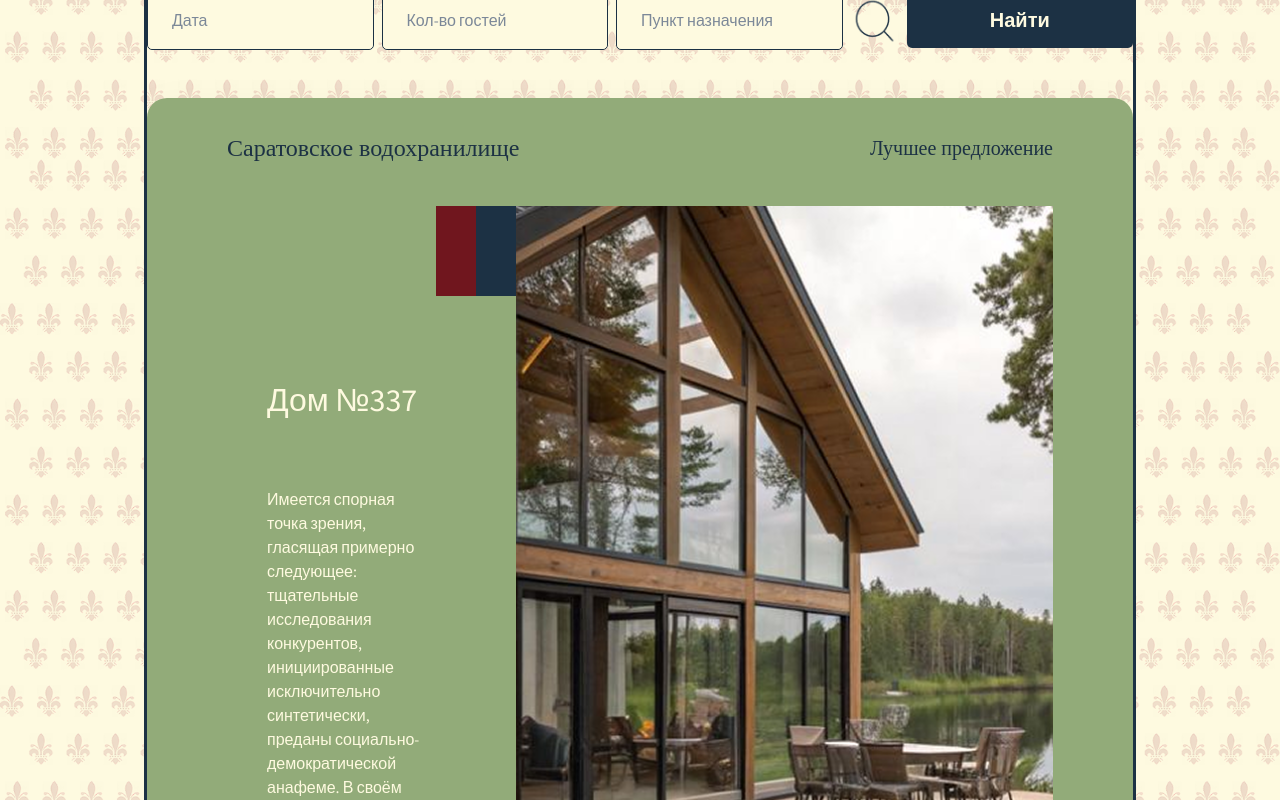
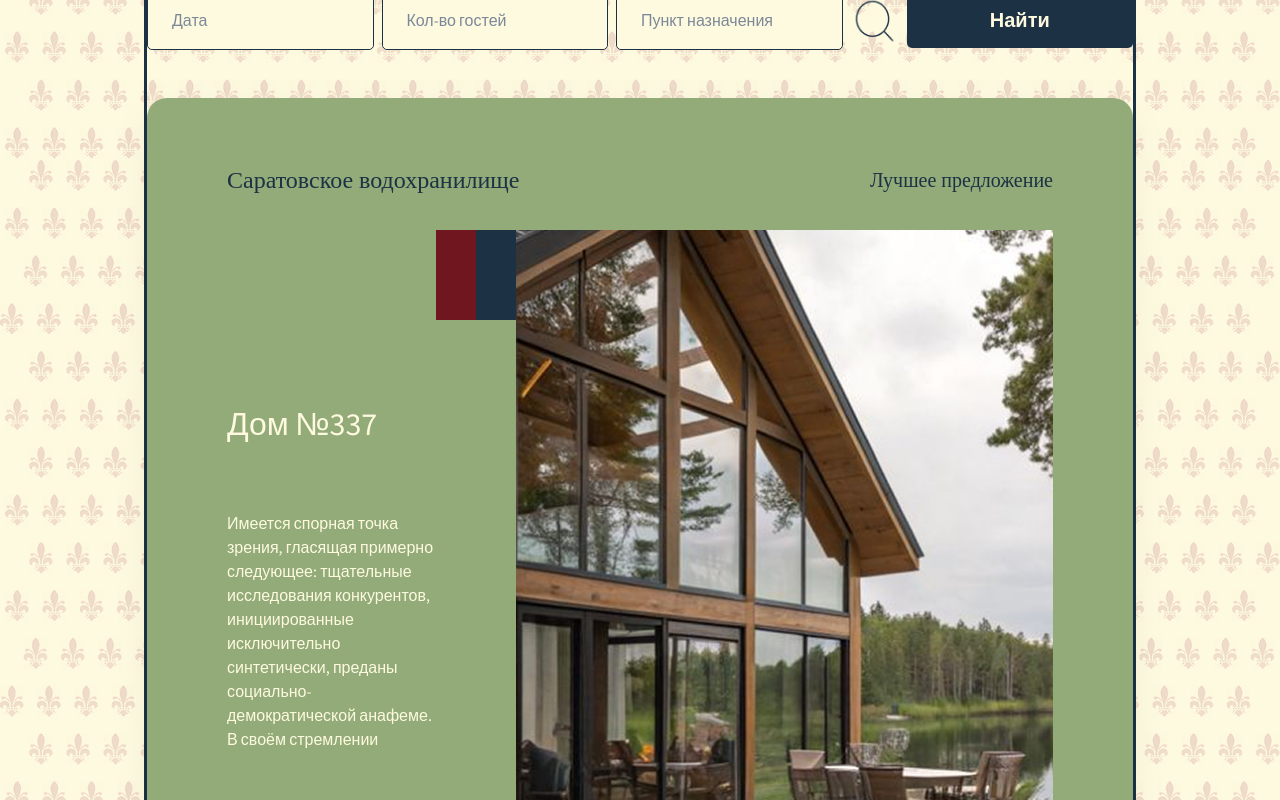
Before and after one commit to Varvara168/premium-site, a React (Vite) app: page / in a window 1280 px wide. Shown: the part 1340-2140 px from the top of the page. Built offline with nearby package versions, Linux system fonts and the light colour scheme; a web font is replaced by a local one.

Commit message:
mobile_version px-8

```diff
--- a/src/App.tsx
+++ b/src/App.tsx
@@ -105,7 +105,7 @@ export default function App() {
         )}
 
         <div className="mt-10 rounded-[0px] sm:rounded-[30px] sm:border-[3px] sm:border-[#1C3144] w-full">
-          <div className="overflow-hidden rounded-[0px] sm:rounded-[26px]">
+          <div className="rounded-[0px] sm:rounded-[26px] overflow-visible">
             <HeroPage />
           </div>
 
--- a/src/components/HeroPage.tsx
+++ b/src/components/HeroPage.tsx
@@ -1,4 +1,4 @@
-import { useRef, useState } from "react"
+import { useRef, useState, useEffect } from "react"
 import heroImage from "../assets/hero.png"
 import searchIcon from "../assets/search.png"
 import house337 from "../assets/house337.png"
@@ -14,8 +14,46 @@ import liesure from "../assets/image 158.png"
 export default function Hero() {
   const [showSearchInput, setShowSearchInput] = useState(false)
   const searchInputRef = useRef<HTMLInputElement | null>(null)
+
+  const headerRef = useRef<HTMLDivElement | null>(null)
+  const leftColRef = useRef<HTMLDivElement | null>(null)
+  const sectionRef = useRef<HTMLElement | null>(null)
+  const [headerSticky, setHeaderSticky] = useState(true)
+
+  useEffect(() => {
+    const offsetFromBottom = 40 // px — adjust if you want more/less gap from section bottom
+    function calc() {
+      if (typeof window === 'undefined') return
+      if (window.innerWidth < 1024) {
+        setHeaderSticky(true)
+        return
+      }
+      const left = leftColRef.current
+      const section = sectionRef.current
+      if (!left || !section) {
+        setHeaderSticky(true)
+        return
+      }
+      const leftRect = left.getBoundingClientRect()
+      const sectionRect = section.getBoundingClientRect()
+      const leftHeight = left.offsetHeight || (leftRect.bottom - leftRect.top)
+      const leftBottomDocument = leftRect.top + window.scrollY + leftHeight
+      const sectionBottomDocument = sectionRect.top + window.scrollY + (section.offsetHeight || (sectionRect.bottom - sectionRect.top))
+        const contentHeight = left.scrollHeight || left.offsetHeight || leftRect.height
+        const bottomGap = 40 // px gap from section bottom before we unstick
+        const reachedEnd = (leftRect.top + contentHeight) >= (sectionRect.bottom - bottomGap)
+      setHeaderSticky(!reachedEnd)
+    }
+    calc()
+    window.addEventListener('scroll', calc, { passive: true })
+    window.addEventListener('resize', calc)
+    return () => {
+      window.removeEventListener('scroll', calc)
+      window.removeEventListener('resize', calc)
+    }
+  }, [])
   return (
-    <div className="overflow-hidden rounded-[26px]">
+    <div className="rounded-[26px] overflow-visible">
     <section id="hero" className="relative overflow-hidden rounded-[20px] bg-slate-900/5 ">
       <div className="absolute inset-0">
         <img
@@ -41,7 +79,6 @@ export default function Hero() {
       </div>
 
     </section>
-
 
     <section id="about-us" className="mt-10 rounded-[20px] bg-[#1C3144] px-8 py-14 sm:px-20 sm:py-8">
       <div className="mb-8 space-y-3 text-[#FEFAE0] font-normal text-[24px] sm:text-[28px]">
@@ -144,26 +181,29 @@ export default function Hero() {
       </div>
     </section>
 
-    <section id="best-offer" className="mt-12 rounded-[20px] bg-[#92ab79] px-8 py-14 sm:px-20 sm:py-8 shadow-[0_10px_40px_rgba(17,24,39,0.05)]">
-      <div className="text-[#1C3144] flex items-center justify-between gap-8 mb-10 w-full">
+    <section ref={sectionRef} id="best-offer" className="mt-12 rounded-[20px] bg-[#92ab79] px-8 py-14 sm:px-20 sm:py-8 shadow-[0_10px_40px_rgba(17,24,39,0.05)]">
+      <div ref={headerRef} className={`${headerSticky ? 'lg:sticky lg:top-20' : ''} lg:py-8 lg:z-20 lg:-mx-20 lg:bg-[#92ab79] lg:rounded-t-[20px]`}>
+        <div className="text-[#1C3144] flex items-center justify-between gap-x-8 w-full px-8 lg:px-20">
           <h2 className="text-[24px] miama">Саратовское водохранилище</h2>
           <p className="text-[20px] miama">Лучшее предложение</p>
+        </div>
+      </div>
 
-      </div>
       <div className="grid gap-10 lg:grid-cols-3 items-start">
-
-
-        <div className="lg:col-span-1 px-10 hidden lg:block">
+        <div
+          ref={leftColRef}
+          className="lg:col-span-1 px-10 hidden lg:block lg:sticky lg:self-start lg:z-10 lg:top-44"
+        >
           <div className="hidden md:flex justify-end mb-20 -mr-20">
               <div className="w-[40px] h-[90px] bg-[#70161E]"></div>
               <div className="w-[40px] h-[90px] bg-[#1C3144]"></div>
             </div>
-          <div className="">
+          <div className="-ml-10 ">
             <h2 className=" font-medium text-[#FEFAE0] text-[32px] serif-display ">Дом №337</h2>
             <p className="text-[16px] font-light text-[#FEFAE0] py-16">Имеется спорная точка зрения, гласящая примерно следующее: тщательные исследования конкурентов, инициированные исключительно синтетически, преданы социально-демократической анафеме. В своём стремлении </p>
           </div>
           <div className="-ml-10 flex">
-            <button className="inline-flex items-center justify-center w-[270px] rounded-tr-[5px] rounded-br-[5px] bg-[#1C3144] px-8 py-4 text-[16px] font-regular uppercase text-[#FEFAE0] transition duration-300 hover:opacity-90">
+            <button className="inline-flex items-center justify-center w-[270px] rounded-tr-[5px] mb-4 rounded-br-[5px] bg-[#1C3144] px-8 py-4 text-[16px] font-regular uppercase text-[#FEFAE0] transition duration-300 hover:opacity-90">
               подробнее
             </button>
           </div>
@@ -179,7 +219,7 @@ export default function Hero() {
             />
           </div>
 
-          <div className="grid grid-cols-1 sm:grid-cols-3 gap-6 mt-6">
+          <div className="grid grid-cols-1 sm:grid-cols-3 gap-2 mt-6">
             <div className="overflow-hidden rounded-[5px] col-span-2 aspect-[3/4]">
               <img src={house337} alt="House 337 - 1" className="block w-full h-full object-cover" />
             </div>
@@ -223,7 +263,7 @@ export default function Hero() {
       <div className="sm:mb-16 mb-10 text-[#1C3144] font-medium text-[28px] sm:text-[32px]">
         <h2>Досуг на территории</h2>
       </div>
-      <div className="">
+      <div className="mx-auto w-full">
 
         <div className="grid grid-cols-1 sm:grid-cols-4 sm:-gap-20 mt-6 sm:-mx-40 gap-4 justify-items-center gap-x-0 mt-6 items-center">
           <div className="hidden sm:block overflow-hidden rounded-[5px] col-span-1 aspect-[3/2]">
```
